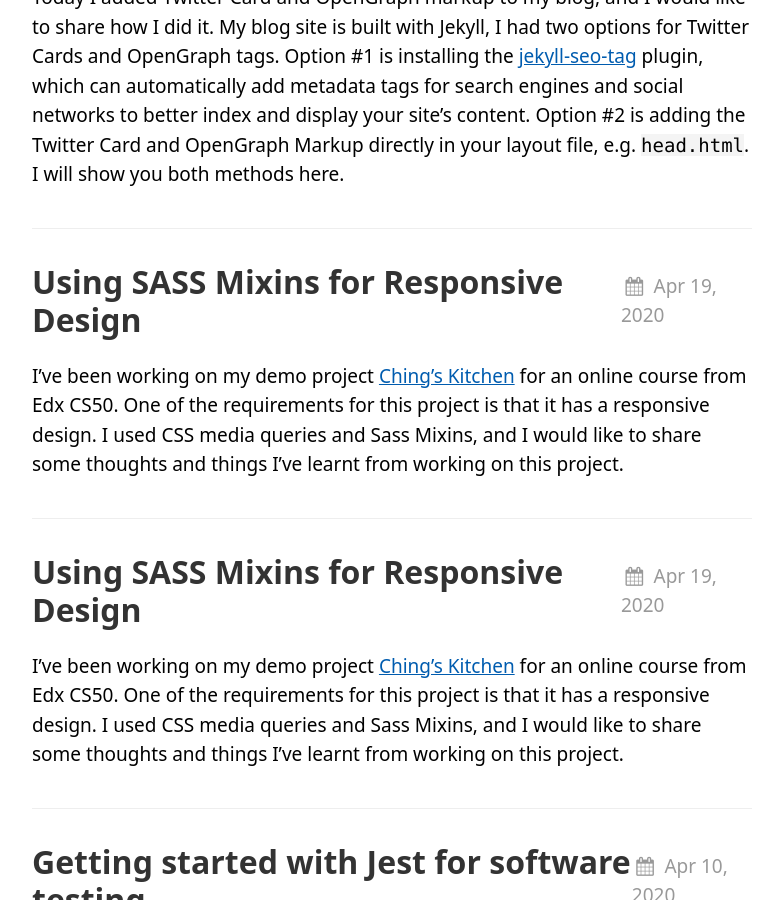
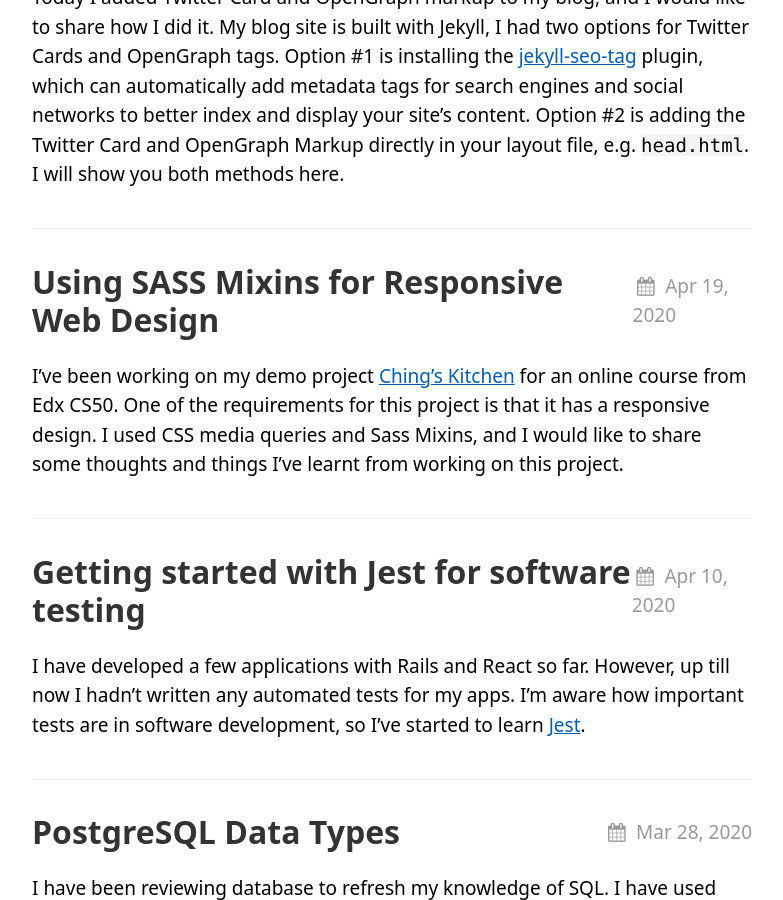
Before and after one commit to ching-wang/ching-wang.io, a Jekyll site: the page built from index.markdown, in a window 1280 px wide and 900 px high, scrolled down 618 px. Shown: the whole window, without its empty margins (68-851 px from the left). Built offline with Jekyll 4.4.1, drawn with Linux system fonts in a browser that asks for light colours; some of the changed lines change nothing that is shown.

Commit message:
updated title and url for blog mixins

````diff
--- a/_posts/2020-04-19-Using-sass-mixins-for-responsive-design.md
+++ b/_posts/2020-04-19-Using-sass-mixins-for-responsive-web-design.md
@@ -1,5 +1,5 @@
 ---
-title: Using SASS Mixins for Responsive Design
+title: Using SASS Mixins for Responsive Web Design
 layout: post
 date: 2020-04-19
 image: "assets/img/responsive.jpg"
--- a/_posts/2020-04-19-make-your-site-responsive-with-sass-mixins.md
+++ /dev/null
@@ -1,150 +0,0 @@
----
-title: Using SASS Mixins for Responsive Design
-layout: post
-date: 2020-04-19
-image: "assets/img/responsive.jpg"
----
-
-I've been working on my demo project [Ching's Kitchen]("http://chings-kitchen.ching-wang.io/") for an online course from Edx CS50. One of the requirements for this project is that it has a responsive design. I used CSS media queries and Sass Mixins, and I would like to share some thoughts and things I've learnt from working on this project.
-
-CSS media queries let you target various different media states as your design is rendered on a device. You can target all sorts of things including touch screens, printers, screen readers and so on. A common use of media queries is adjusting a design based on different display widths to achieve a responsive design.
-
-For example, we might want to have a base font size and line spacing for h1
-elements, and then adjust it to improve the design on larger screens.
-
-We can use a CSS media query to do that:
-
-```css
-.foobarHeader {
-  font-size: 1.5em;
-  line-height: 1.25em;
-}
-
-@media screen and (min-width: 768px) {
-  .foobarHeader {
-    font-size: 1.8em;
-    line-height: 1.5em;
-  }
-}
-```
-
-Note that you can also have the browser apply a media query to an entire
-stylesheet via HTML:
-
-```html
-<link
-  rel="stylesheet"
-  media="screen and (min-width: 768px)"
-  href="css/mediumWidthScreens.css"
-/>
-```
-
-This works well but can be difficult to maintain in CSS, as you can end up with
-the styling for a single component scattered across different media query
-selectors.
-
-For example:
-
-```css
-@media (min-width: 480px) AND (min-width: 991px) {
-  .about-container {
-    padding: 2em;
-  }
-}
-@media (min-width: 992px) and (max-width: 1199.98px) {
-  .about-container {
-    padding: 1.5em;
-  }
-}
-
-@media (min-width: 1200px) {
-  .about-container {
-    padding: 1em;
-  }
-}
-```
-
-SASS mixins can help with this. Mixins are kind of like functions or templates
-that you can use to make your styling code more maintainable. Mixins are useful for
-handling media queries, as you can define mixins for the breakpoints in your design
-in one place and then re-use them.
-
-```scss
-$small-width: 480px;
-$medium-width: 768px;
-$large-width: 1024px;
-
-@mixin extra-small {
-  @media (max-width: #{$small-width - 1px}) {
-    @content;
-  }
-}
-
-@mixin small-down {
-  @media (max-width: #{$medium-width - 1px}) {
-    @content;
-  }
-}
-
-@mixin small-only {
-  @media (min-width: #{$small-width}) and (max-width: #{$medium-width - 1px}) {
-    @content;
-  }
-}
-
-@mixin small-up {
-  @media (min-width: #{$small-width}) {
-    @content;
-  }
-}
-
-@mixin medium-only {
-  @media (min-width: #{$medium-width}) and (max-width: #{$large-width - 1px}) {
-    @content;
-  }
-}
-
-@mixin medium-up {
-  @media (min-width: #{$medium-width}) {
-    @content;
-  }
-}
-
-@mixin large {
-  @media (min-width: #{$large-width}) {
-    @content;
-  }
-}
-```
-
-You can also nest the breakpoint mixin inside the selector that it applies to,
-which feels much more natural and keeps all the styling for a component grouped
-in one place.
-
-```scss
-@import "mixins";
-//First of all we import the mixins file we created above.
-
-.about-container {
-  background-color: $text-background;
-  color: #333333;
-  margin: $content-margin;
-  padding: 1em;
-
-  // we use the variables that we have defined above.
-  @include small-up {
-    padding: 2em;
-  }
-
-  @include medium-up {
-    padding: 1em;
-  }
-}
-```
-
-The SASS compiler will then determine how to produce correct CSS for this so you
-don't have to worry about it.
-
-## Links
-
-- [https://css-tricks.com/css-media-queries/](https://css-tricks.com/css-media-queries/)
````
